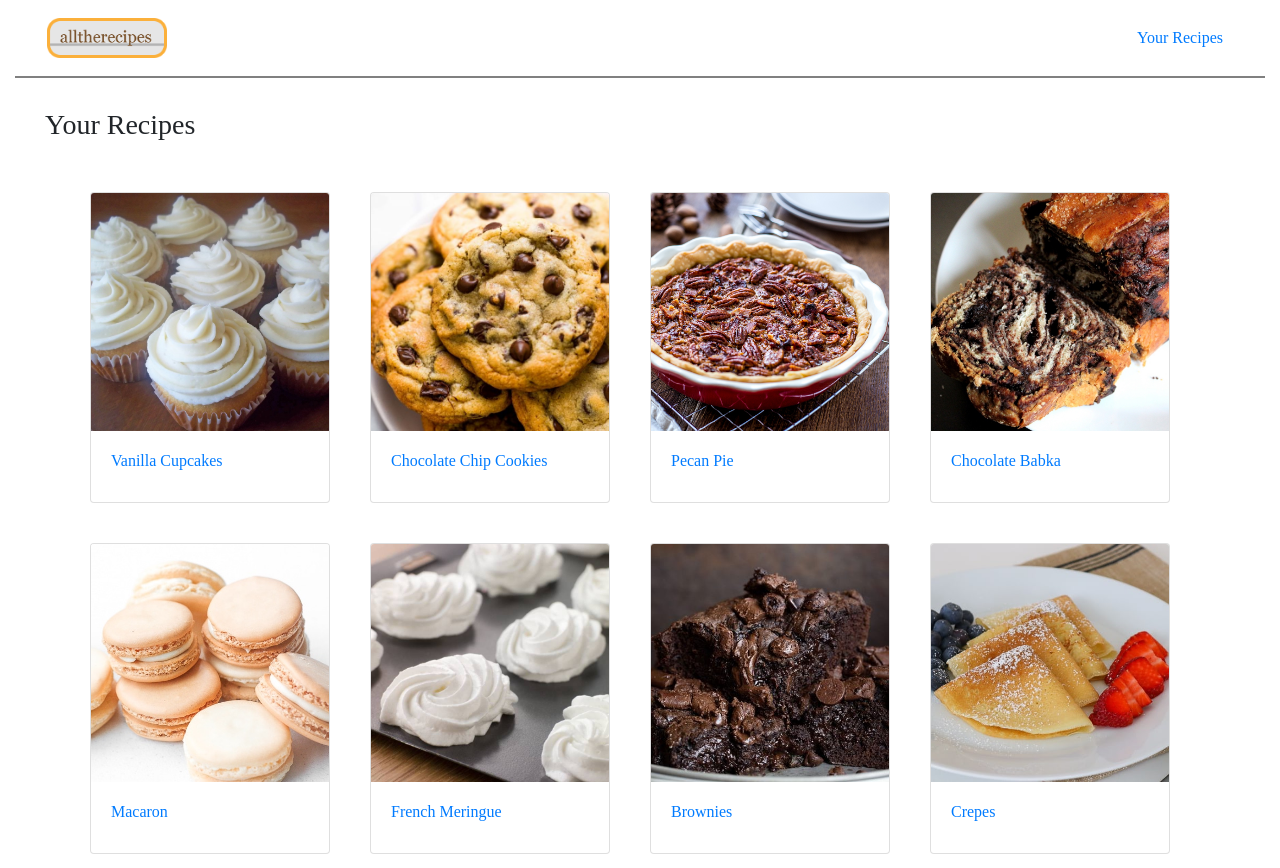
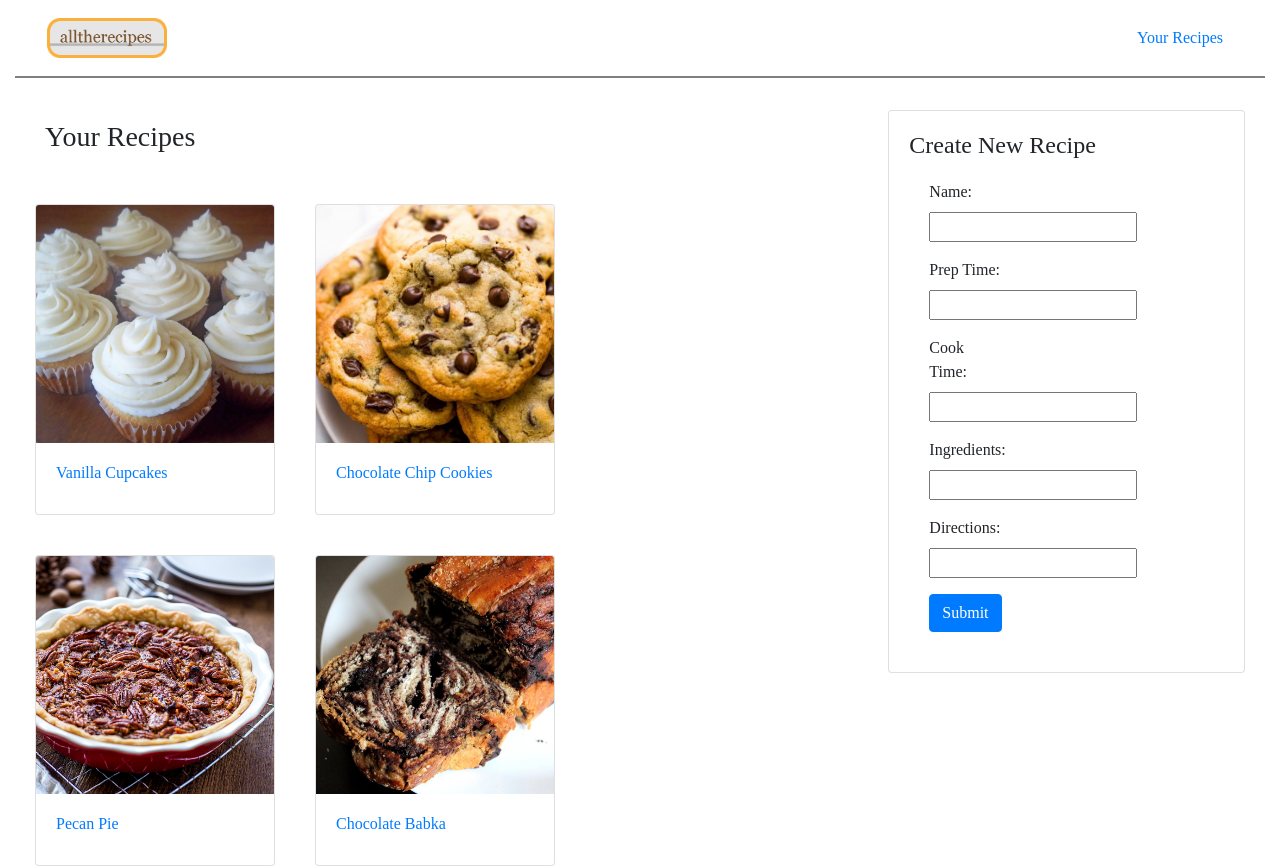
Before and after one commit to marissazhong/react-recipe-manager, a React (Create React App) app in the folder client/: page /recipes in a window 1280 px wide. Shown: the top 868 px of the page. Built offline with nearby package versions, Linux system fonts and the light colour scheme.

Commit message:
set up new recipe form (not working yet)

```diff
--- /dev/null
+++ b/client/src/components/recipes/NewRecipeForm.js
@@ -0,0 +1,71 @@
+import React, { Component } from 'react'
+
+class NewRecipeForm extends Component {
+
+    state = {
+        name: ''
+    }
+
+    handleOnChange(event) {
+        this.setState({
+
+        })
+    }
+
+    handleOnSubmit(event) {
+        event.preventDefault();
+
+    }
+
+    render() {
+        return(
+        <div>
+            <form onSubmit={(event) => this.handleOnSubmit(event)} style={{margin: '20px'}}>
+                <div className="form-group row">
+                    <div className="col-sm-4">
+                        <label>Name:</label>
+                    </div>
+                    <div className="col-sm">
+                        <input type="text" value={this.state.name} onChange={(event) => this.handleOnChange(event)}/>
+                    </div>
+                </div>
+                <div className="form-group row">
+                    <div className="col-sm-4">
+                        <label>Prep Time:</label>
+                    </div>
+                    <div className="col-sm">
+                        <input type="text" value={this.state.prepTime} onChange={(event) => this.handleOnChange(event)}/>
+                    </div>
+                </div>
+                <div className="form-group row">
+                    <div className="col-sm-4">
+                        <label>Cook Time:</label>
+                    </div>
+                    <div className="col-sm">
+                        <input type="text" value={this.state.cookTime} onChange={(event) => this.handleOnChange(event)}/>
+                    </div>
+                </div>
+                <div className="form-group row">
+                    <div className="col-sm-4">
+                        <label>Ingredients:</label>
+                    </div>
+                    <div className="col-sm">
+                        <input type="text" value={this.state.ingredients} onChange={(event) => this.handleOnChange(event)}/>
+                    </div>
+                </div>
+                <div className="form-group row">
+                    <div className="col-sm-4">
+                        <label>Directions:</label>
+                    </div>
+                    <div className="col-sm">
+                        <input type="text" value={this.state.ingredients} onChange={(event) => this.handleOnChange(event)}/>
+                    </div>
+                </div>
+            <input className="btn btn-primary" type="submit" />
+            </form>
+        </div>
+        );
+    }
+}
+
+export default NewRecipeForm;
--- a/client/src/containers/AllRecipesPage.js
+++ b/client/src/containers/AllRecipesPage.js
@@ -4,7 +4,6 @@ import NavBar from '../components/NavBar';
 import RecipeList from '../components/recipes/RecipeList';
 
 const AllRecipesPage = ({match, recipes}) => {
-    console.log(recipes)
     return(
         <div className="container-fluid">
             <NavBar />
--- a/client/src/containers/UserRecipesPage.js
+++ b/client/src/containers/UserRecipesPage.js
@@ -2,14 +2,26 @@ import React from 'react';
 
 import NavBar from '../components/NavBar';
 import RecipeList from '../components/recipes/RecipeList';
+import NewRecipeForm from '../components/recipes/NewRecipeForm';
 
 const UserRecipesPage = ({match, recipes}) => {
-    console.log(recipes)
     return(
         <div className="container-fluid">
             <NavBar />
-            <h3>Your Recipes</h3>
-            <RecipeList recipes={recipes}/>
+            <div className="row">
+                <div className="col-8">
+                    <h3>Your Recipes</h3>
+                    <RecipeList recipes={recipes}/>
+                </div>
+                <div className="col-4">
+                    <div className="card" style={{margin: '20px'}}>
+                        <div className="card-body">
+                            <h4 className="card-title">Create New Recipe</h4>
+                            <NewRecipeForm />
+                        </div>
+                    </div>
+                </div>
+            </div>
         </div>
     )
   }
```
